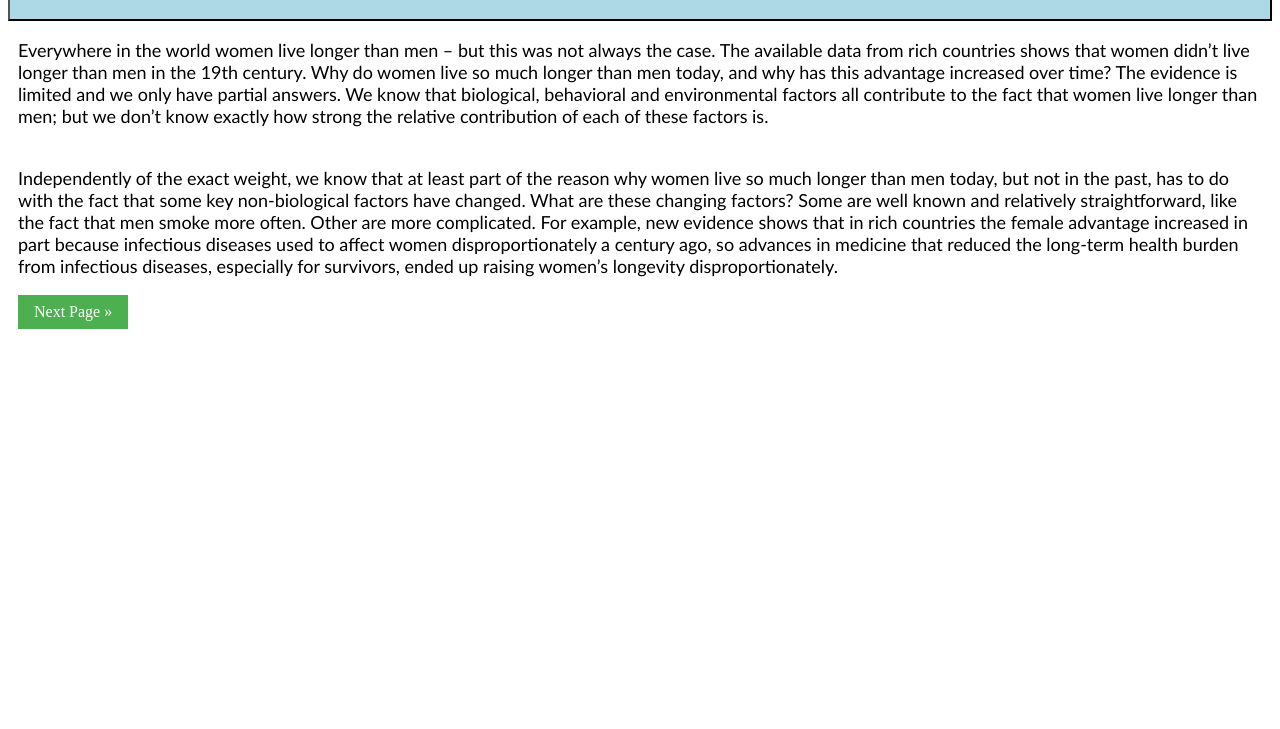
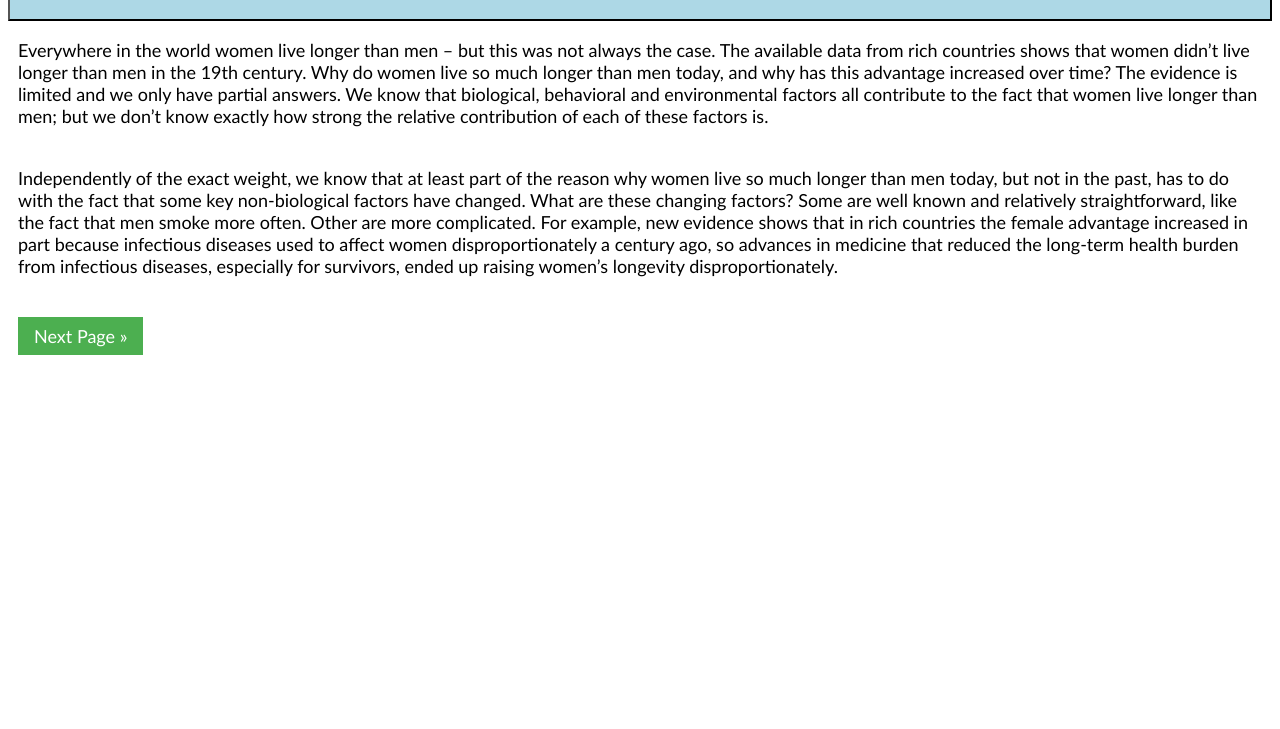
Before and after one commit to rajeevujain/.github.io, a plain HTML site: page chart4.html in a window 1280 px wide. Shown: the part 71-800 px from the top of the page. Drawn offline with nearby package versions, Linux system fonts and the light colour scheme; no server answers.

Commit message:
Add files via upload

```diff
--- a/chart4.html
+++ b/chart4.html
@@ -18,14 +18,12 @@
       <br>
       <br>
   <p>Independently of the exact weight, we know that at least part of the reason why women live so much longer than men today, but not in the past, has to do with the fact that some key non-biological factors have changed. What are these changing factors? Some are well known and relatively straightforward, like the fact that men smoke more often. Other are more complicated. For example, new evidence shows that in rich countries the female advantage increased in part because infectious diseases used to affect women disproportionately a century ago, so advances in medicine that reduced the long-term health burden from infectious diseases, especially for survivors, ended up raising women’s longevity disproportionately.</p>
-
+<br>
+<a href="chart5.html" class="next">Next Page &raquo;</a>
   </div>
 
 
-
-  <a href="chart5.html" class="next">Next Page &raquo;</a>
-
-  <div id="my_dataviz"></div>
+<div id="my_dataviz"></div>
 
   <p>World Development Indicator Information
     <br>
--- a/style.css
+++ b/style.css
@@ -20,24 +20,25 @@
   text-align: center;
   }
 
+  .next {
+    background-color: #4CAF50;
+    color: white;
+  }
+
 .MainContent {
 color: black; font-size: 18px;
 font-family: Calibri;
-
 margin-left: 10px;
 margin-right: 10px;
+height: 250px;
 }
 
-.next {
-  background-color: #4CAF50;
-  color: white;
-  margin-left: 10px;
-}
 
 a {
   text-decoration: none;
   display: inline-block;
   padding: 8px 16px;
-}
+  vertical-align: text-bottom;
+  }
 
 h1 {text-align: center; color: #4d79ff;}
```
Also changed, not shown: chart2.html (+10 -1 lines), chart3.html (+7 -1 lines), chart5.html (+3 -2 lines), index.html (+4 -2 lines).
